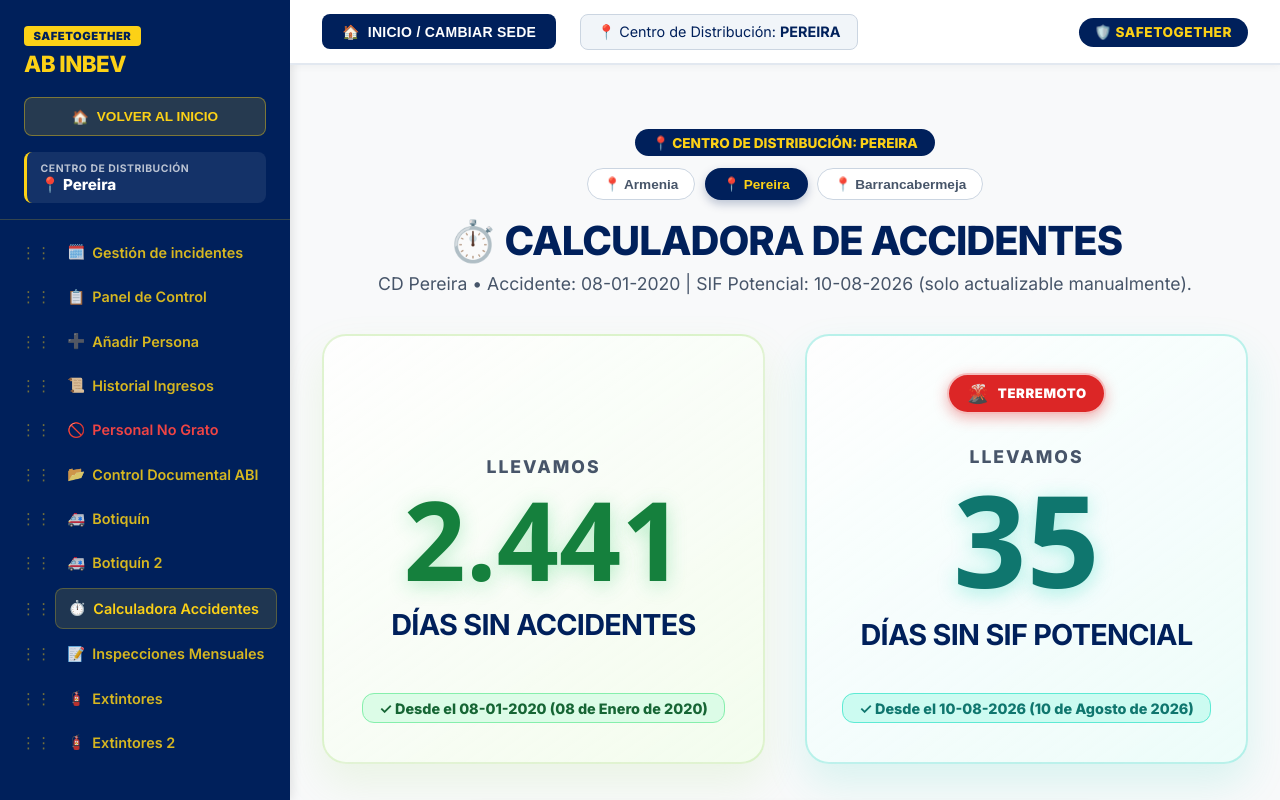
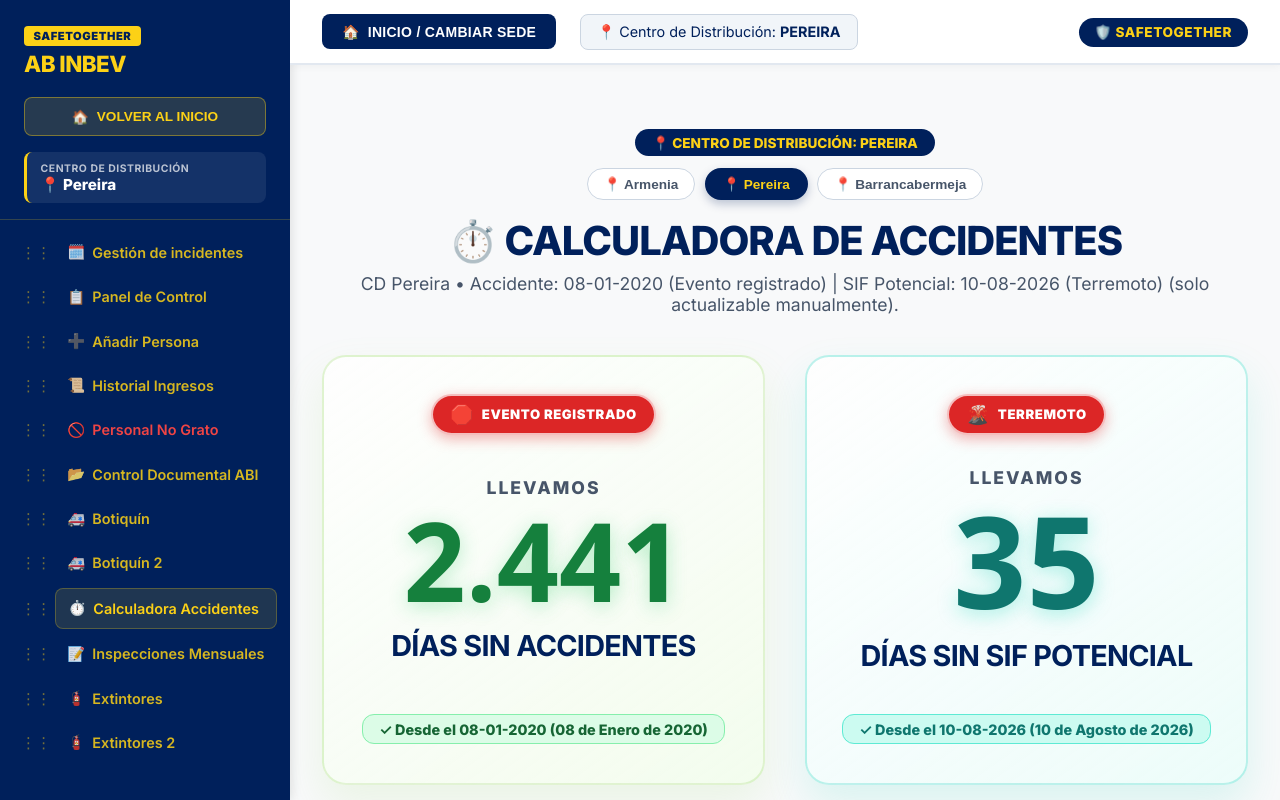
Before and after one commit to EjeCafetero100/contratistas-app, a Next.js app in the folder carnet-app/: page /calculadora-accidentes in a window 1280 px wide. Built offline with nearby package versions, Linux system fonts and the light colour scheme.

Commit message:
feat: armonizar diseno de capsulas rojas para Armenia y Pereira sin superposicion

```diff
--- a/carnet-app/src/app/calculadora-accidentes/page.js
+++ b/carnet-app/src/app/calculadora-accidentes/page.js
@@ -255,9 +255,9 @@
           {isBarranca
             ? "CD Barrancabermeja • Accidente: 18-01-2018 (Incidente con montacargas) | SIF Potencial: 22-07-2026 (Golpe en la cabeza con objeto en taller aliado) (solo actualizable manualmente)."
             : isArmenia
-            ? "CD Armenia • Accidente: 17-03-2018 (Explosión de botella) | SIF Potencial: 10-08-2026 (solo actualizable manualmente)."
+            ? "CD Armenia • Accidente: 17-03-2018 (Explosión de botella) | SIF Potencial: 10-08-2026 (Terremoto) (solo actualizable manualmente)."
             : isPereira
-            ? "CD Pereira • Accidente: 08-01-2020 | SIF Potencial: 10-08-2026 (solo actualizable manualmente)."
+            ? "CD Pereira • Accidente: 08-01-2020 (Evento registrado) | SIF Potencial: 10-08-2026 (Terremoto) (solo actualizable manualmente)."
             : "Seguimiento de nuestro compromiso con la Seguridad y Salud en el Trabajo"
           }
         </p>
@@ -335,6 +335,32 @@
               >
                 <span style={{ fontSize: '1.15rem' }}>💥</span>
                 <span>EXPLOSIÓN DE BOTELLA</span>
+              </div>
+            )}
+
+            {isPereira && (
+              <div
+                style={{
+                  backgroundColor: '#dc2626',
+                  color: '#ffffff',
+                  padding: '0.45rem 1.1rem',
+                  borderRadius: '9999px',
+                  fontSize: '0.82rem',
+                  fontWeight: '900',
+                  display: 'inline-flex',
+                  alignItems: 'center',
+                  justifyContent: 'center',
+                  gap: '0.5rem',
+                  boxShadow: '0 4px 14px rgba(220, 38, 38, 0.35)',
+                  border: '2px solid rgba(255, 255, 255, 0.7)',
+                  letterSpacing: '0.6px',
+                  textTransform: 'uppercase',
+                  maxWidth: '100%',
+                  lineHeight: '1.25'
+                }}
+              >
+                <span style={{ fontSize: '1.15rem' }}>🛑</span>
+                <span>EVENTO REGISTRADO</span>
               </div>
             )}
           </div>
@@ -547,7 +573,7 @@
                   <strong>CD Armenia:</strong> Fechas base fijadas de forma permanente.
                   <div style={{ fontSize: '0.8rem', color: '#15803d', marginTop: '0.2rem' }}>
                     • Último Accidente: <strong>17-03-2018</strong> (17 de Marzo de 2018) — <strong>💥 Explosión de botella</strong><br />
-                    • Último SIF Potencial: <strong>10-08-2026</strong> (10 de Agosto de 2026)<br />
+                    • Último SIF Potencial: <strong>10-08-2026</strong> (10 de Agosto de 2026) — <strong>🌋 Terremoto</strong><br />
                     <em>Estas fechas no se mueven solas ni se borran; únicamente si tú las editas manualmente aquí abajo.</em>
                   </div>
                 </div>
@@ -582,8 +608,8 @@
                 <div>
                   <strong>CD Pereira:</strong> Fechas base fijadas de forma permanente.
                   <div style={{ fontSize: '0.8rem', color: '#15803d', marginTop: '0.2rem' }}>
-                    • Último Accidente: <strong>08-01-2020</strong><br />
-                    • Último SIF Potencial: <strong>10-08-2026</strong><br />
+                    • Último Accidente: <strong>08-01-2020</strong> (08 de Enero de 2020) — <strong>🛑 Evento registrado</strong><br />
+                    • Último SIF Potencial: <strong>10-08-2026</strong> (10 de Agosto de 2026) — <strong>🌋 Terremoto</strong><br />
                     <em>Estas fechas no se borran ni se modifican solas; únicamente si tú las editas manualmente aquí abajo.</em>
                   </div>
                 </div>
@@ -627,7 +653,7 @@
               alignItems: 'center',
               gap: '0.5rem',
               color: '#166534',
-              boxShadow: '0 2px 6px rgba(22, 163, 74, 0.12)'
+              boxShadow: '0 2px 6px rgba(220, 38, 38, 0.12)'
             }}>
               <span style={{ fontSize: '0.9rem', fontWeight: '600' }}>Fecha configurada:</span>
               <strong style={{ fontSize: '1.3rem', color: '#052e16', letterSpacing: '1px' }}>
@@ -666,7 +692,7 @@
                 : isArmenia
                 ? "🔒 Fecha fijada permanentemente en 17-03-2018 para CD Armenia (Explosión de botella). No se puede quitar ni modificar automáticamente (solo si tú la cambias manualmente aquí)."
                 : isPereira
-                ? "🔒 Fecha fijada permanentemente en 08-01-2020 para CD Pereira. No se puede quitar ni modificar automáticamente (solo si tú la cambias manualmente aquí)."
+                ? "🔒 Fecha fijada permanentemente en 08-01-2020 para CD Pereira (Evento registrado). No se puede quitar ni modificar automáticamente (solo si tú la cambias manualmente aquí)."
                 : "Al cambiar la fecha, el contador se actualizará automáticamente."
               }
             </p>
@@ -726,9 +752,9 @@
               {isBarranca
                 ? "🔒 Fecha fijada permanentemente en 22-07-2026 para CD Barrancabermeja (Golpe en la cabeza con objeto en taller aliado). No se puede quitar ni modificar automáticamente (solo si tú la cambias manualmente aquí)."
                 : isArmenia
-                ? "🔒 Fecha fijada permanentemente en 10-08-2026 para CD Armenia. No se puede quitar ni modificar automáticamente (solo si tú la cambias manualmente aquí)."
+                ? "🔒 Fecha fijada permanentemente en 10-08-2026 para CD Armenia (Terremoto). No se puede quitar ni modificar automáticamente (solo si tú la cambias manualmente aquí)."
                 : isPereira
-                ? "🔒 Fecha fijada permanentemente en 10-08-2026 para CD Pereira. No se puede quitar ni modificar automáticamente (solo si tú la cambias manualmente aquí)."
+                ? "🔒 Fecha fijada permanentemente en 10-08-2026 para CD Pereira (Terremoto). No se puede quitar ni modificar automáticamente (solo si tú la cambias manualmente aquí)."
                 : "Al cambiar la fecha, el contador se actualizará automáticamente."
               }
             </p>
```
